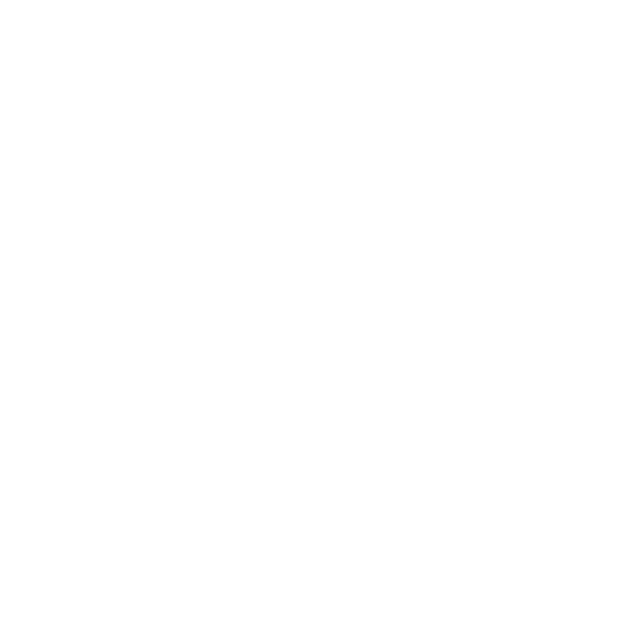
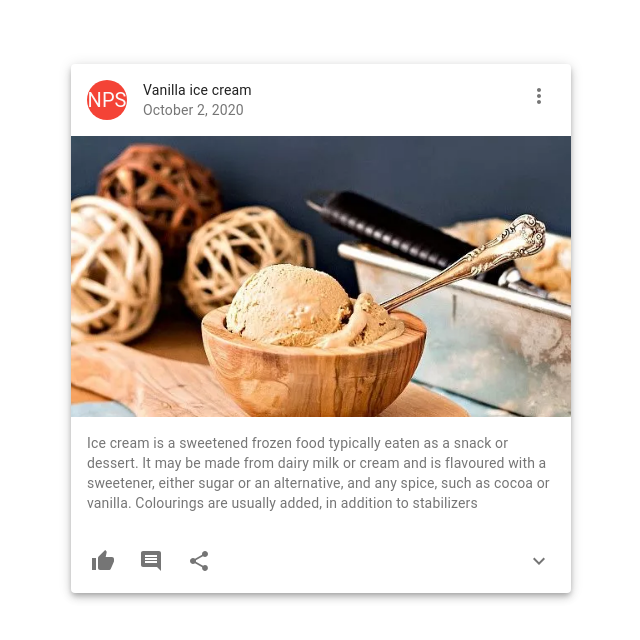
Before and after one commit to Nikhil-Pavan-Sai/JavaScript_Frontend_Custom_Components, a React (Create React App) app: page /card in a window 1280 px wide. Shown: the top 640 px of the page, without its empty margins (249-889 px from the left). Built offline with nearby package versions, Linux system fonts and the light colour scheme.

Commit message:
feat: add Card component using material-ui to component library (#5)

```diff
--- a/package.json
+++ b/package.json
@@ -3,6 +3,8 @@
   "version": "0.1.0",
   "private": true,
   "dependencies": {
+    "@material-ui/core": "^4.11.0",
+    "@material-ui/icons": "^4.9.1",
     "@testing-library/jest-dom": "^4.2.4",
     "@testing-library/react": "^9.3.2",
     "@testing-library/user-event": "^7.1.2",
--- a/src/App.js
+++ b/src/App.js
@@ -1,20 +1,22 @@
-import React from 'react';
-import './App.css';
-import HoverCard3D from './components/3DHoverCard';
+import React from "react";
+import "./App.css";
+import HoverCard3D from "./components/3DHoverCard";
 import { BrowserRouter as Router, Route, Switch } from "react-router-dom";
-import Backdrop from './components/Backdrop';
-import RadarLoading from './components/RadarLoading';
+import Backdrop from "./components/Backdrop";
+import RadarLoading from "./components/RadarLoading";
+import CustomCard from "./components/Card";
 
 function App() {
   return (
     <Router>
       <Switch>
-        <Route path="/3d_hover_card" component={HoverCard3D}/>
-        <Route path="/backdrop" component={Backdrop}/>
-        <Route path="/radarLoader" component={RadarLoading}/>
+        <Route path="/3d_hover_card" component={HoverCard3D} />
+        <Route path="/backdrop" component={Backdrop} />
+        <Route path="/radarLoader" component={RadarLoading} />
+        <Route path="/card" component={CustomCard} />
       </Switch>
     </Router>
-    );
+  );
 }
 
 export default App;
--- /dev/null
+++ b/src/components/Card/index.js
@@ -0,0 +1,130 @@
+import React from "react";
+import { makeStyles } from "@material-ui/core/styles";
+import clsx from "clsx";
+import {
+  Card,
+  CardHeader,
+  CardMedia,
+  CardContent,
+  CardActions,
+  Collapse,
+  Avatar,
+  IconButton,
+  Typography,
+} from "@material-ui/core";
+import { red } from "@material-ui/core/colors";
+import ThumbUpIcon from "@material-ui/icons/ThumbUp";
+import CommentIcon from "@material-ui/icons/Comment";
+import ShareIcon from "@material-ui/icons/Share";
+import ExpandMoreIcon from "@material-ui/icons/ExpandMore";
+import MoreVertIcon from "@material-ui/icons/MoreVert";
+import vanilla from "../../assets/images/vanilla.jpg";
+
+const useStyles = makeStyles((theme) => ({
+  root: {
+    maxWidth: 500,
+    marginLeft: "25%",
+    marginTop: "5%",
+  },
+  media: {
+    height: 0,
+    paddingTop: "56.25%", // 16:9
+  },
+  expand: {
+    transform: "rotate(0deg)",
+    marginLeft: "auto",
+    transition: theme.transitions.create("transform", {
+      duration: theme.transitions.duration.shortest,
+    }),
+  },
+  expandOpen: {
+    transform: "rotate(180deg)",
+  },
+  avatar: {
+    backgroundColor: red[500],
+  },
+}));
+
+export default function CustomCard() {
+  const classes = useStyles();
+  const [expanded, setExpanded] = React.useState(false);
+
+  const handleExpandClick = () => {
+    setExpanded(!expanded);
+  };
+
+  return (
+    <Card className={classes.root} elevation={5}>
+      <CardHeader
+        avatar={
+          <Avatar aria-label="profile" className={classes.avatar}>
+            NPS
+          </Avatar>
+        }
+        action={
+          <IconButton aria-label="settings">
+            <MoreVertIcon />
+          </IconButton>
+        }
+        title="Vanilla ice cream"
+        subheader="October 2, 2020"
+      />
+      <CardMedia
+        className={classes.media}
+        image={vanilla}
+        title="Vanilla icecream"
+      />
+      <CardContent>
+        <Typography variant="body2" color="textSecondary" component="p">
+          Ice cream is a sweetened frozen food typically eaten as a snack or
+          dessert. It may be made from dairy milk or cream and is flavoured with
+          a sweetener, either sugar or an alternative, and any spice, such as
+          cocoa or vanilla. Colourings are usually added, in addition to
+          stabilizers
+        </Typography>
+      </CardContent>
+      <CardActions disableSpacing>
+        <IconButton aria-label="like">
+          <ThumbUpIcon />
+        </IconButton>
+        <IconButton aria-label="comment">
+          <CommentIcon />
+        </IconButton>
+        <IconButton aria-label="share">
+          <ShareIcon />
+        </IconButton>
+        <IconButton
+          className={clsx(classes.expand, {
+            [classes.expandOpen]: expanded,
+          })}
+          onClick={handleExpandClick}
+          aria-expanded={expanded}
+          aria-label="show more"
+        >
+          <ExpandMoreIcon />
+        </IconButton>
+      </CardActions>
+      <Collapse in={expanded} timeout="auto" unmountOnExit>
+        <CardContent>
+          <Typography paragraph>
+            It Is Loaded With Vitamins and Minerals. <br />
+            It Gives You Energy.
+            <br />
+            It Helps Boost Your Immunity.
+            <br />
+            It Helps in Stimulating Your Brain.
+            <br />
+            It Helps in Strengthening Your Bones.
+            <br />
+            It Makes You Happier.
+            <br />
+            It Increases Your Libido.
+            <br />
+            It Prevents Breast Cancer.
+            <br />
+          </Typography>
+        </CardContent>
+      </Collapse>
+    </Card>
+  );
+}
```
Also changed, not shown: src/assets/images/vanilla.jpg (added), 1 other file (tests, documents, lock files or other folders).
